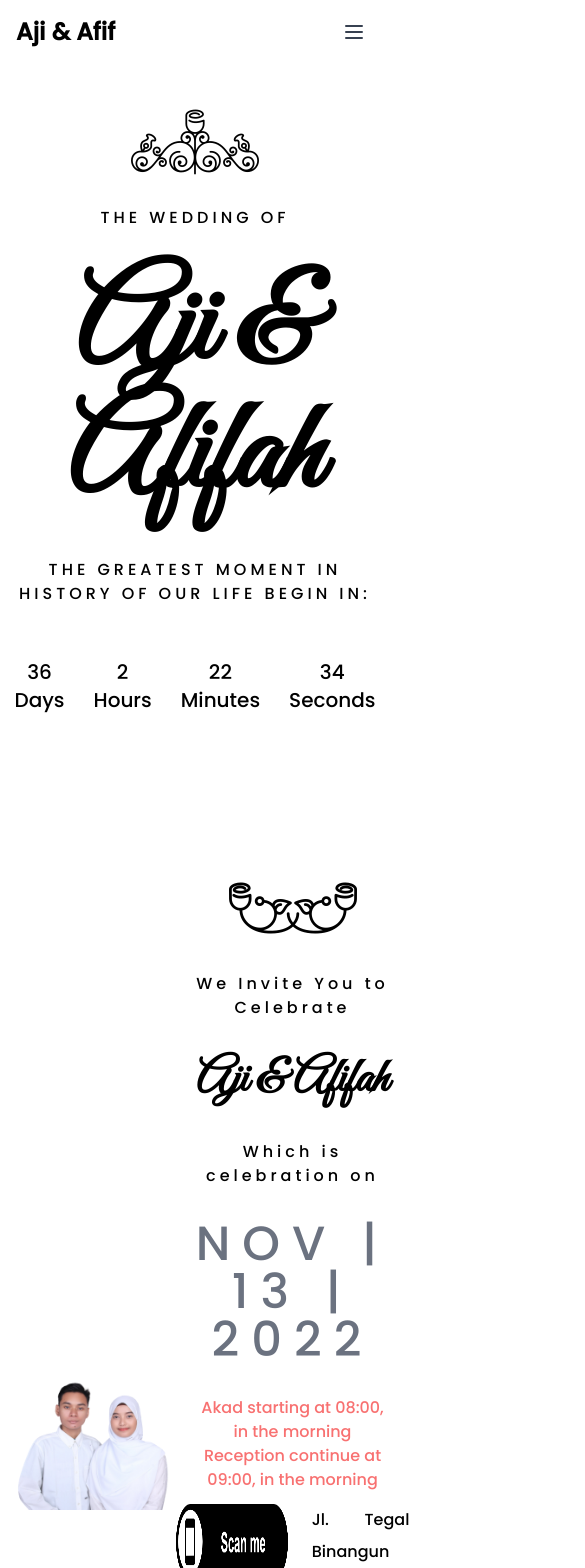
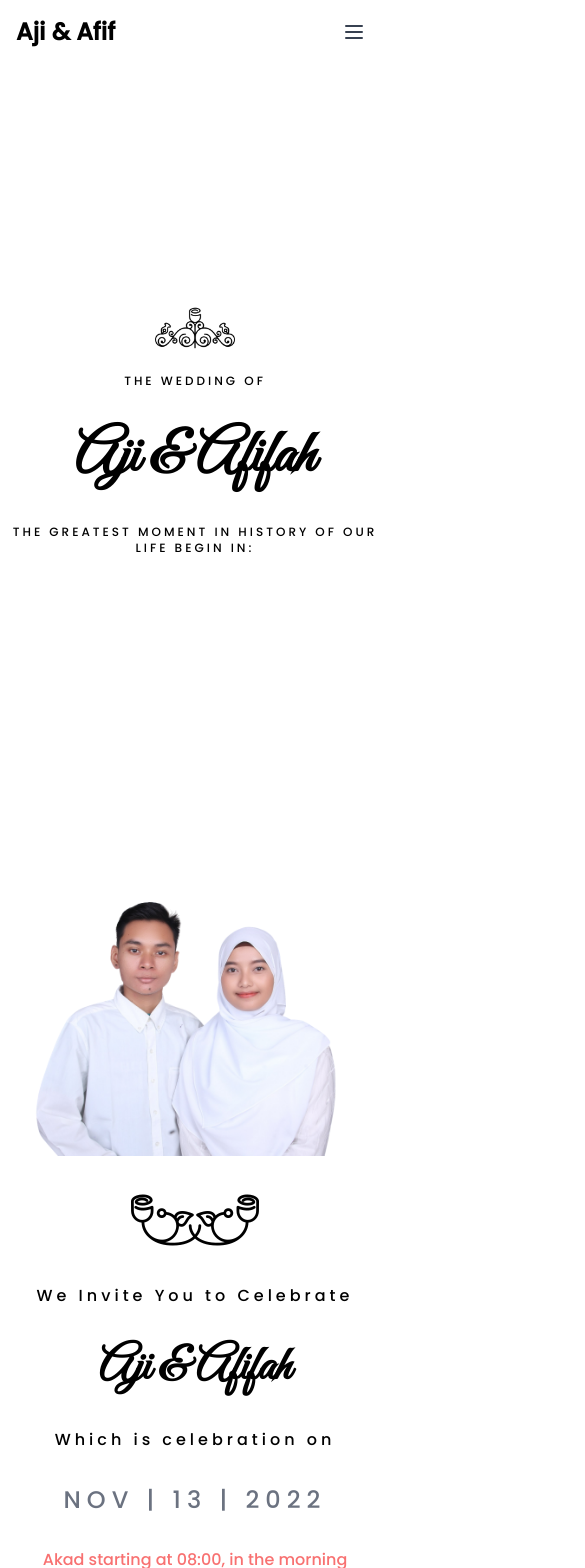
Before and after one commit to ajisetiaji101/templateundangan, a React (Create React App) app: page / in a window 390 px wide. Shown: the top 1568 px of the page, 585 px wide, since content can reach past the window. Built offline with nearby package versions, Linux system fonts and the light colour scheme.

Commit message:
fix mobile responsive

```diff
--- a/src/Components/Attending/Attending.js
+++ b/src/Components/Attending/Attending.js
@@ -8,8 +8,10 @@ const Attending = () => {
     >
       <div className="flex justify-center items-center w-full">
         <div className="text-center">
-          <h1 className=" text-7xl font-great py-6">Are You Attending ?</h1>
-          <div className=" p-20 shadow-lg">
+          <h1 className=" md:text-7xl sm:text-xl font-great py-6">
+            Are You Attending ?
+          </h1>
+          <div className=" p-20 shadow-lg mx-8">
             <input
               placeholder="NAME"
               className="border py-2 px-1 w-full rounded-lg my-2"
--- a/src/Components/Detail/Detail.js
+++ b/src/Components/Detail/Detail.js
@@ -9,18 +9,18 @@ const Detail = () => {
       className="flex items-stretch bg-grey-lighter min-h-screen font-poppins"
       id="invite"
     >
-      <div className="flex justify-center items-center w-full">
-        <div className="flex-1">
+      <div className="md:flex sm:flex-none justify-center items-center w-full">
+        <div className="md:flex-1 sm:flex justify-center">
           <img src={pasangan} className="h-full" />
         </div>
-        <div className=" text-center w-1/2">
+        <div className=" text-center sm:w-full md:w-1/2">
           <div>
             <img src={BungaDetail} className=" w-32 mx-auto" />
           </div>
           <p className=" tracking-widest">We Invite You to Celebrate</p>
           <h1 className="py-9 font-bold font-great text-5xl">Aji & Afifah</h1>
           <p className=" tracking-widest">Which is celebration on</p>
-          <p className=" tracking-widest text-gray-500 text-5xl py-8">
+          <p className=" tracking-widest text-gray-500 md:text-5xl sm:text-2xl py-8">
             NOV | 13 | 2022
           </p>
           <p className=" text-red-400">
@@ -29,7 +29,7 @@ const Detail = () => {
           <p className=" text-red-400">
             Reception continue at 09:00, in the morning
           </p>
-          <div className="flex justify-center py-3">
+          <div className="flex justify-center md:py-3 sm:py-8">
             <img src={gmapsnikah} className=" w-28 mr-6" />
             <span className="w-1/2 flex items-center">
               <h1 className="text-justify py-auto leading-loose">
--- a/src/Components/Detailpasangan/Detailpasangan.js
+++ b/src/Components/Detailpasangan/Detailpasangan.js
@@ -6,7 +6,7 @@ import bottombg from "../../gambar/bottom-bg.jpg";
 
 const Detailpasangan = () => {
   return (
-    <div id="pasangan">
+    <div id="pasangan" className="sm:my-2 md:m-0">
       <div
         className="flex items-stretch bg-grey-lighter min-h-screen font-poppins"
         style={{
@@ -18,41 +18,49 @@ const Detailpasangan = () => {
       >
         <div className="flex justify-center items-center w-full">
           <div className=" text-center">
-            <span className=" tracking-widest text-7xl font-great">
+            <span className=" tracking-widest md:text-7xl font-great sm:text-2xl">
               Bride & Groom
             </span>
             <div className=" flex py-8">
-              <div className=" shadow-lg py-8  rounded-lg mx-6 text-center">
-                <img src={aji} className=" w-48 rounded-full mx-auto" />
-                <h1 className=" text-3xl font-poppins pt-3">Aji Setiaji</h1>
-                <div className="box-border text-center px-40">
+              <div className=" shadow-lg py-8  rounded-lg md:mx-2 text-center">
+                <img
+                  src={aji}
+                  className=" md:w-48 sm:w-20 rounded-full mx-auto"
+                />
+                <h1 className=" md:text-3xl sm:text-sm font-poppins pt-3">
+                  Aji Setiaji
+                </h1>
+                <div className="box-border text-center md:px-40 sm:px-1">
                   <p className=" text-gray-500 text-xs py-2">
                     Oldest son of Mr. Budi Darma Putra and Mrs. Marniati
                   </p>
-                  <p>
+                  <p className="text-xs">
                     He is a Telecommunication engineering diploma who loves
                     technology and work.
                   </p>
-                  <p>
+                  <p className="text-xs">
                     {" "}
                     He now works as a programmer with a backend engineer focus
                   </p>
                 </div>
               </div>
-              <div className=" shadow-lg py-8  rounded-sm mx-6 text-center">
-                <img src={afif} className=" w-48 rounded-full mx-auto" />
-                <h1 className=" text-3xl font-poppins pt-3">
+              <div className=" shadow-lg py-8  rounded-sm md:mx-6 text-center">
+                <img
+                  src={afif}
+                  className="md:w-48 sm:w-20 rounded-full mx-auto"
+                />
+                <h1 className=" md:text-3xl sm:text-sm font-poppins pt-3">
                   Nur Afifah Sholihah
                 </h1>
-                <div className="box-border text-center px-40">
+                <div className="box-border text-center md:px-40 sm:px-1">
                   <p className=" text-gray-500 text-xs py-2">
                     Oldest son of Mr. Das'an and Mrs. Rusmini
                   </p>
-                  <p>
+                  <p className="text-xs">
                     She is a diploma in nutrition who loves health sciences and
                     work.
                   </p>
-                  <p>
+                  <p className="text-xs">
                     She now works as a nutritionist to provide health services
                     to the community
                   </p>
--- a/src/Components/Jumbotron/Jumbotron.js
+++ b/src/Components/Jumbotron/Jumbotron.js
@@ -8,14 +8,18 @@ const Jumbotron = () => {
       <div className="flex justify-center items-center w-full">
         <div className=" text-center">
           <div>
-            <img src={Bungavine} className=" w-32 mx-auto" />
+            <img src={Bungavine} className="md:w-32 sm:w-20 mx-auto" />
           </div>
-          <span className=" tracking-widest">THE WEDDING OF</span>
-          <h1 className="py-9 font-bold font-great text-9xl">Aji & Afifah</h1>
-          <h1 className="tracking-widest">
+          <span className=" tracking-widest sm:text-xs md:text-base">
+            THE WEDDING OF
+          </span>
+          <h1 className="py-9 font-bold font-great md:text-9xl sm:text-6xl">
+            Aji & Afifah
+          </h1>
+          <h1 className="tracking-widest md:text-base sm:text-xs">
             THE GREATEST MOMENT IN HISTORY OF OUR LIFE BEGIN IN:
           </h1>
-          <Hitungmundur />
+          {/* <Hitungmundur /> */}
         </div>
       </div>
     </div>
--- a/tailwind.config.js
+++ b/tailwind.config.js
@@ -12,6 +12,22 @@ module.exports = {
       widest: ".1em",
       widest: ".25em",
     },
+    screens: {
+      sm: "200px",
+      // => @media (min-width: 640px) { ... }
+
+      md: "768px",
+      // => @media (min-width: 768px) { ... }
+
+      lg: "1024px",
+      // => @media (min-width: 1024px) { ... }
+
+      xl: "1280px",
+      // => @media (min-width: 1280px) { ... }
+
+      "2xl": "1536px",
+      // => @media (min-width: 1536px) { ... }
+    },
     extend: {
       fontFamily: {
         poppins: ["Poppins", "sans-serif"],
```
